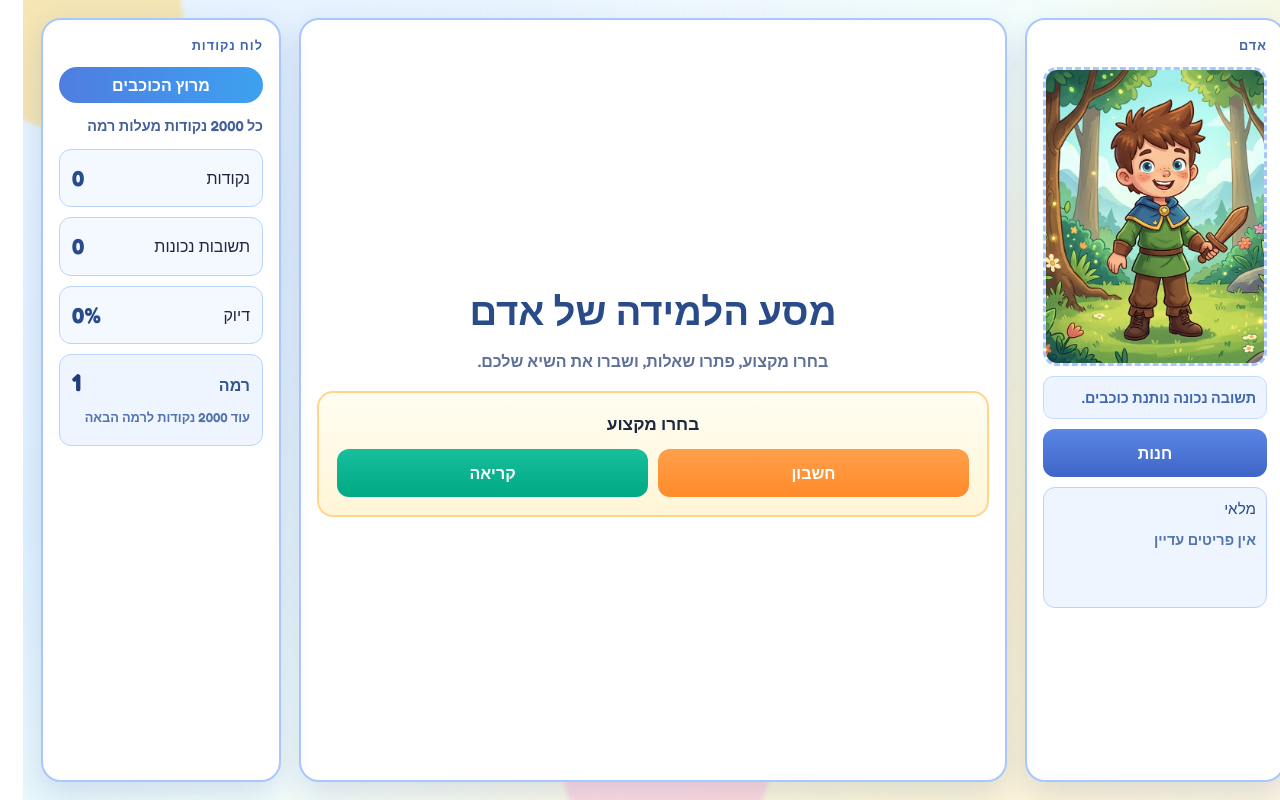
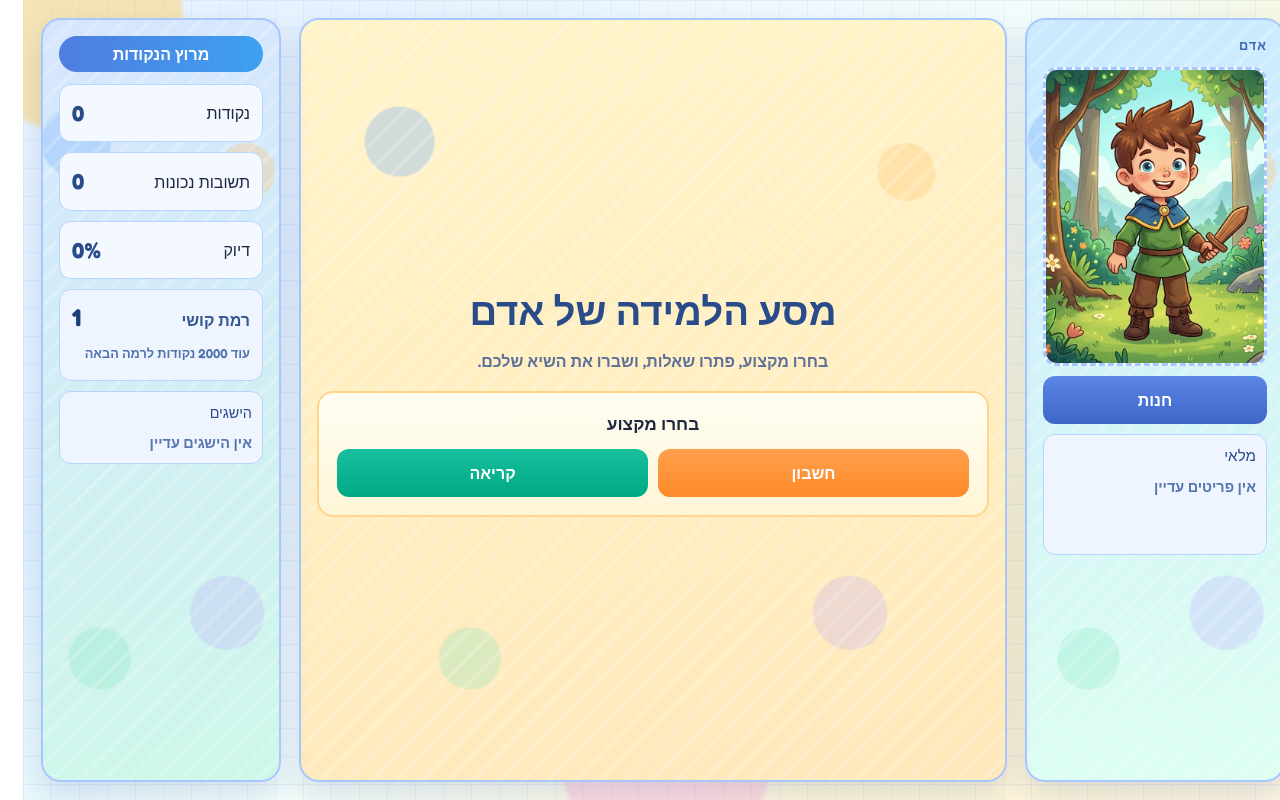
Before and after one commit to ofirdror7619/learningQuest, a Next.js app: page / in a window 1280 px wide. Built offline with nearby package versions, Linux system fonts and the light colour scheme.

Commit message:
Update HUD labels and UI polish

```diff
--- a/app/globals.css
+++ b/app/globals.css
@@ -76,6 +76,18 @@ body::after {
   z-index: 1;
 }
 
+.game-screen::before {
+  content: "";
+  position: absolute;
+  inset: 0;
+  pointer-events: none;
+  background-image:
+    linear-gradient(rgba(60, 125, 220, 0.08) 1px, transparent 1px),
+    linear-gradient(90deg, rgba(60, 125, 220, 0.08) 1px, transparent 1px);
+  background-size: 28px 28px;
+  z-index: 0;
+}
+
 .bg-blob {
   position: absolute;
   border-radius: 999px;
@@ -114,12 +126,49 @@ body::after {
 
 .panel {
   position: relative;
-  z-index: 1;
+  z-index: 2;
   border: 2px solid var(--line);
   border-radius: 20px;
-  background: var(--surface);
+  background:
+    linear-gradient(165deg, rgba(255, 255, 255, 0.86) 0%, rgba(240, 250, 255, 0.86) 100%);
   box-shadow: 0 12px 30px rgba(44, 75, 157, 0.16);
   padding: 16px;
+  overflow: hidden;
+}
+
+.panel::before {
+  content: "";
+  position: absolute;
+  inset: 0;
+  pointer-events: none;
+  opacity: 0.92;
+  z-index: 0;
+  background-image:
+    radial-gradient(circle at 14% 16%, rgba(110, 170, 255, 0.34) 0 34px, transparent 36px),
+    radial-gradient(circle at 86% 20%, rgba(255, 196, 108, 0.34) 0 28px, transparent 30px),
+    radial-gradient(circle at 24% 84%, rgba(126, 228, 190, 0.3) 0 30px, transparent 32px),
+    radial-gradient(circle at 78% 78%, rgba(188, 165, 255, 0.28) 0 36px, transparent 38px);
+}
+
+.panel::after {
+  content: "";
+  position: absolute;
+  inset: 0;
+  pointer-events: none;
+  z-index: 0;
+  opacity: 0.32;
+  background-image: repeating-linear-gradient(
+    -45deg,
+    rgba(255, 255, 255, 0) 0px,
+    rgba(255, 255, 255, 0) 14px,
+    rgba(255, 255, 255, 0.6) 14px,
+    rgba(255, 255, 255, 0.6) 18px
+  );
+}
+
+.panel > * {
+  position: relative;
+  z-index: 1;
 }
 
 .panel-title {
@@ -136,6 +185,21 @@ body::after {
 .panel-hud {
   display: flex;
   flex-direction: column;
+}
+
+.panel-kid {
+  background:
+    linear-gradient(170deg, rgba(202, 233, 255, 0.98) 0%, rgba(221, 255, 241, 0.98) 100%);
+}
+
+.panel-gameplay {
+  background:
+    linear-gradient(170deg, rgba(255, 244, 200, 0.98) 0%, rgba(255, 232, 186, 0.98) 100%);
+}
+
+.panel-hud {
+  background:
+    linear-gradient(170deg, rgba(213, 229, 255, 0.98) 0%, rgba(205, 247, 233, 0.98) 100%);
 }
 
 .kid-container {
@@ -470,6 +534,55 @@ body::after {
   font-variant-numeric: tabular-nums;
 }
 
+.achievements-box {
+  border: 1px solid #b8d4ff;
+  border-radius: 12px;
+  padding: 10px;
+  background: #eef5ff;
+}
+
+.achievements-title {
+  margin: 0 0 8px;
+  font-size: 0.9rem;
+  color: #2a4b89;
+  text-align: start;
+}
+
+.achievements-grid {
+  display: grid;
+  gap: 7px;
+}
+
+.achievement-chip {
+  display: flex;
+  align-items: center;
+  gap: 8px;
+  border: 1px solid #c7d9fb;
+  border-radius: 10px;
+  padding: 6px 8px;
+  background: #f7fbff;
+  color: #7286ae;
+  opacity: 0.7;
+}
+
+.achievement-chip.is-unlocked {
+  border-color: #ffb93d;
+  background: linear-gradient(180deg, #fff8df 0%, #ffefc0 100%);
+  color: #5f3b00;
+  opacity: 1;
+}
+
+.achievement-icon {
+  font-size: 1rem;
+  inline-size: 1.2rem;
+  text-align: center;
+}
+
+.achievement-name {
+  font-size: 0.82rem;
+  font-weight: 700;
+}
+
 .store-button {
   margin-block-start: 10px;
   inline-size: 100%;
@@ -680,14 +793,14 @@ body::after {
 
 .confetti {
   position: absolute;
-  width: 8px;
-  height: 8px;
-  background: radial-gradient(circle, var(--accent) 0%, var(--accent-deep) 100%);
-  border-radius: 50%;
+  width: 12px;
+  height: 16px;
+  border-radius: 3px;
   animation: confetti-fall var(--duration, 3s) ease-in forwards;
   animation-delay: var(--delay, 0s);
   opacity: 1;
   top: -10px;
+  box-shadow: 0 2px 8px rgba(0, 0, 0, 0.18);
 }
 
 @keyframes float-slow {
@@ -710,10 +823,11 @@ body::after {
 
 .bg-decoration {
   position: fixed;
-  font-size: 3rem;
-  opacity: 0.08;
+  font-size: 4.4rem;
+  opacity: 0.22;
+  filter: drop-shadow(0 8px 10px rgba(255, 255, 255, 0.55));
   pointer-events: none;
-  z-index: 0;
+  z-index: 1;
 }
 
 .bg-deco-star {
--- a/app/page.tsx
+++ b/app/page.tsx
@@ -1,7 +1,7 @@
 "use client";
 
 import Image from "next/image";
-import { useRef, useState, useEffect } from "react";
+import { useRef, useState, useEffect, type CSSProperties } from "react";
 import mathQuestions from "@/data/math-questions-he.json";
 import readingQuestions from "@/data/reading-questions-he.json";
 
@@ -70,7 +70,7 @@ const ACHIEVEMENTS: Achievement[] = [
   },
   {
     id: "century",
-    name: "💯 מאה כוכבים",
+    name: "💯 מאה נקודות",
     description: "100 תשובות נכונות",
     icon: "💯",
     condition: (state) => state.correctCount >= 100,
@@ -134,6 +134,14 @@ const QUESTION_BANK: Record<Subject, Question[]> = {
   reading: readingQuestions,
 };
 
+const CONFETTI_PIECES = Array.from({ length: 50 }, (_, i) => ({
+  id: i,
+  left: `${(i * 17) % 100}%`,
+  delay: `${((i * 7) % 10) / 20}s`,
+  duration: `${2 + ((i * 5) % 10) / 10}s`,
+  color: ["#ff8b2a", "#4f7de0", "#00a884", "#d82f49", "#ffd54f", "#7c3aed"][i % 6],
+}));
+
 function getPlayerLevel(currentScore: number): number {
   return Math.min(5, Math.floor(currentScore / 2000) + 1);
 }
@@ -163,7 +171,7 @@ export default function Home() {
   const [showConfetti, setShowConfetti] = useState(false);
   const [equippedItems, setEquippedItems] = useState<string[]>([]);
   const warningTimeoutRef = useRef<ReturnType<typeof setTimeout> | null>(null);
-  const prevLevelRef = useRef(1);
+  const previousUnlockedIdsRef = useRef<string[]>([]);
 
   const hasAnswered = selectedIndex !== null;
 
@@ -173,6 +181,17 @@ export default function Home() {
   const playerLevel = getPlayerLevel(score);
   const pointsToNextLevel = playerLevel < 5 ? playerLevel * 2000 - score : 0;
   const pointsPerCorrect = playerLevel * 10;
+  const achievementState: AchievementState = {
+    score,
+    correctCount,
+    playerLevel,
+    inventoryItems,
+    subjectStats,
+  };
+  const unlockedAchievements = ACHIEVEMENTS.filter((achievement) => achievement.condition(achievementState));
+  const unlockedAchievementIds = new Set(
+    unlockedAchievements.map((achievement) => achievement.id)
+  );
 
   function handleSubjectPick(nextSubject: Subject) {
     setCurrentQuestion(getRandomQuestionByLevel(score, nextSubject));
@@ -241,20 +260,24 @@ export default function Home() {
   const accuracy = roundCount > 0 ? Math.round((correctCount / roundCount) * 100) : 0;
 
   useEffect(() => {
-    if (playerLevel > prevLevelRef.current) {
-      const pieces = Array.from({ length: 50 }).map((_, i) => ({
-        id: i,
-        left: `${Math.random() * 100}%`,
-        delay: `${Math.random() * 0.5}s`,
-        duration: `${2 + Math.random() * 1}s`,
-      }));
-      setConfettiPieces(pieces);
-      setShowConfetti(true);
-      const timer = setTimeout(() => setShowConfetti(false), 3000);
-      return () => clearTimeout(timer);
+    const previous = previousUnlockedIdsRef.current;
+    const current = unlockedAchievements.map((achievement) => achievement.id);
+    const hasNewUnlock = current.some((id) => !previous.includes(id));
+
+    previousUnlockedIdsRef.current = current;
+
+    if (!hasNewUnlock) {
+      return;
     }
-    prevLevelRef.current = playerLevel;
-  }, [playerLevel]);
+
+    const showTimer = setTimeout(() => setShowConfetti(true), 0);
+    const hideTimer = setTimeout(() => setShowConfetti(false), 2600);
+
+    return () => {
+      clearTimeout(showTimer);
+      clearTimeout(hideTimer);
+    };
+  }, [unlockedAchievements]);
 
   function toggleEquippedItem(itemSrc: string) {
     if (equippedItems.includes(itemSrc)) {
@@ -311,8 +334,6 @@ export default function Home() {
             </div>
           )}
         </div>
-
-        <div className="kid-tip">תשובה נכונה נותנת כוכבים.</div>
 
         <button
           type="button"
@@ -420,9 +441,7 @@ export default function Home() {
       </section>
 
       <aside className="panel panel-hud">
-        <h2 className="panel-title">לוח נקודות</h2>
-        <div className="hud-badge">מרוץ הכוכבים</div>
-        <p className="level-rule">כל 2000 נקודות מעלות רמה</p>
+        <div className="hud-badge">מרוץ הנקודות</div>
         <div className="hud-stat">
           <span>נקודות</span>
           <strong>{score}</strong>
@@ -438,23 +457,44 @@ export default function Home() {
 
         <div className="hud-level-card">
           <div className="hud-level-row">
-            <span>רמה</span>
+            <span>רמת קושי</span>
             <strong>{playerLevel}</strong>
           </div>
           <small>{playerLevel < 5 ? `עוד ${pointsToNextLevel} נקודות לרמה הבאה` : "רמה מקסימלית!"}</small>
+        </div>
+
+        <div className="achievements-box">
+          <h3 className="achievements-title">הישגים</h3>
+          <div className="achievements-grid">
+            {unlockedAchievements.length === 0 ? (
+              <p className="inventory-empty">אין הישגים עדיין</p>
+            ) : (
+              unlockedAchievements.map((achievement) => (
+                <div
+                  key={achievement.id}
+                  className={`achievement-chip ${unlockedAchievementIds.has(achievement.id) ? "is-unlocked" : ""}`}
+                  title={achievement.description}
+                >
+                  <span className="achievement-name">{achievement.name}</span>
+                </div>
+              ))
+            )}
+          </div>
         </div>
       </aside>
 
       {showConfetti && (
         <div className="confetti-container">
-          {confettiPieces.map((piece) => (
+          {CONFETTI_PIECES.map((piece) => (
             <div
               key={piece.id}
               className="confetti"
               style={{
                 left: piece.left,
-                ...(({ "--delay": piece.delay, "--duration": piece.duration } as unknown as React.CSSProperties)),
-              }}
+                "--delay": piece.delay,
+                "--duration": piece.duration,
+                background: piece.color,
+              } as CSSProperties}
             />
           ))}
         </div>
```
